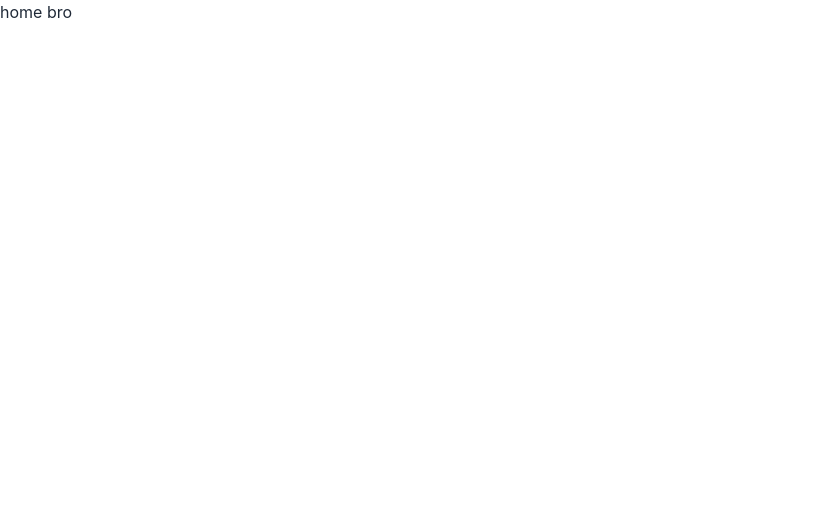
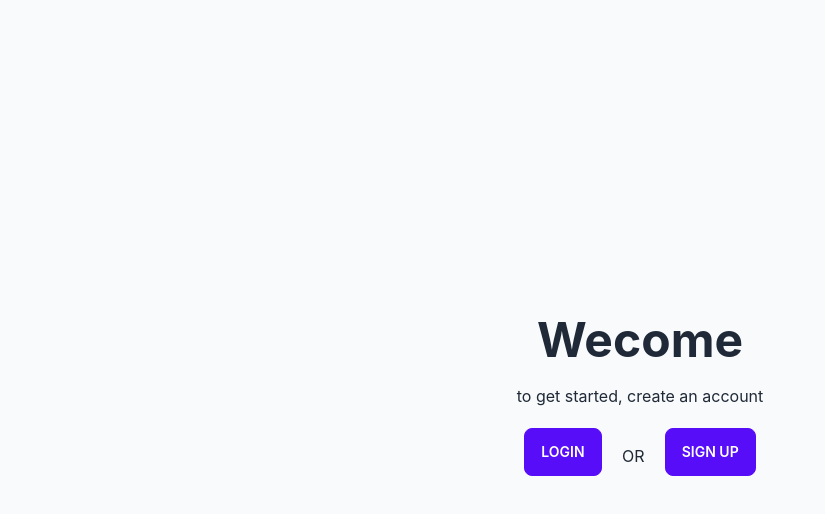
Before and after one commit to marclou/minimalist-frontend-boilerplate, a React (Create React App) app: page / in a window 1280 px wide. Shown: the top 514 px of the page, without its empty margins (0-825 px from the left). Built offline with nearby package versions, Linux system fonts and the light colour scheme.

Commit message:
better private routes

```diff
--- a/src/App.js
+++ b/src/App.js
@@ -2,20 +2,24 @@ import { lazy, Suspense } from 'react';
 import { BrowserRouter, Routes, Route } from 'react-router-dom';
 
 import Loader from './pages/Loader';
+import Home from './pages/Home';
 const NotFound = lazy(() => import('./pages/NotFound'));
+const PrivateRoute = lazy(() => import('./components/PrivateRoute'));
 
 function App() {
   return (
     <BrowserRouter>
       <Suspense fallback={<Loader />}>
         <Routes>
-          <Route path="/" element={<div>home bro</div>} />
+          <Route path="/" element={<Home />} />
 
           <Route path="login" element={<div>LOGIN</div>} />
 
-          <Route path="register" element={<div>REGISTER</div>} />
+          <Route path="signup" element={<div>REGISTER</div>} />
 
-          <Route path="dashboard" element={<div>Dashboard</div>}></Route>
+          <Route path="dashboard" element={<PrivateRoute />}>
+            <Route element={<h1>yo</h1>} />
+          </Route>
 
           <Route path="*" element={<NotFound />} />
         </Routes>
--- /dev/null
+++ b/src/components/PrivateRoute.js
@@ -0,0 +1,8 @@
+import React from 'react';
+import { Outlet, Navigate } from 'react-router-dom';
+
+const PrivateRoute = () => {
+  const authToken = localStorage.getItem('token');
+  return authToken ? <Outlet /> : <Navigate to="/login" />;
+};
+export default PrivateRoute;
--- /dev/null
+++ b/src/pages/Home.js
@@ -0,0 +1,26 @@
+import { Link } from 'react-router-dom';
+
+const Home = () => {
+  return (
+    <div className="hero min-h-screen bg-base-200">
+      <div className="text-center hero-content">
+        <div className="max-w-md">
+          <h1 className="mb-5 text-5xl font-bold">Wecome</h1>
+          <p className="mb-5">to get started, create an account</p>
+
+          <div className="flex flex-row w-full">
+            <Link to="login" className="flex-grow">
+              <button className="btn btn-primary">Login</button>
+            </Link>
+            <div className="divider divider-vertical">OR</div>
+            <Link to="signup" className="flex-grow">
+              <button className="btn btn-primary">Sign up</button>
+            </Link>
+          </div>
+        </div>
+      </div>
+    </div>
+  );
+};
+
+export default Home;
```
Also changed, not shown: .prettierrc.json.
